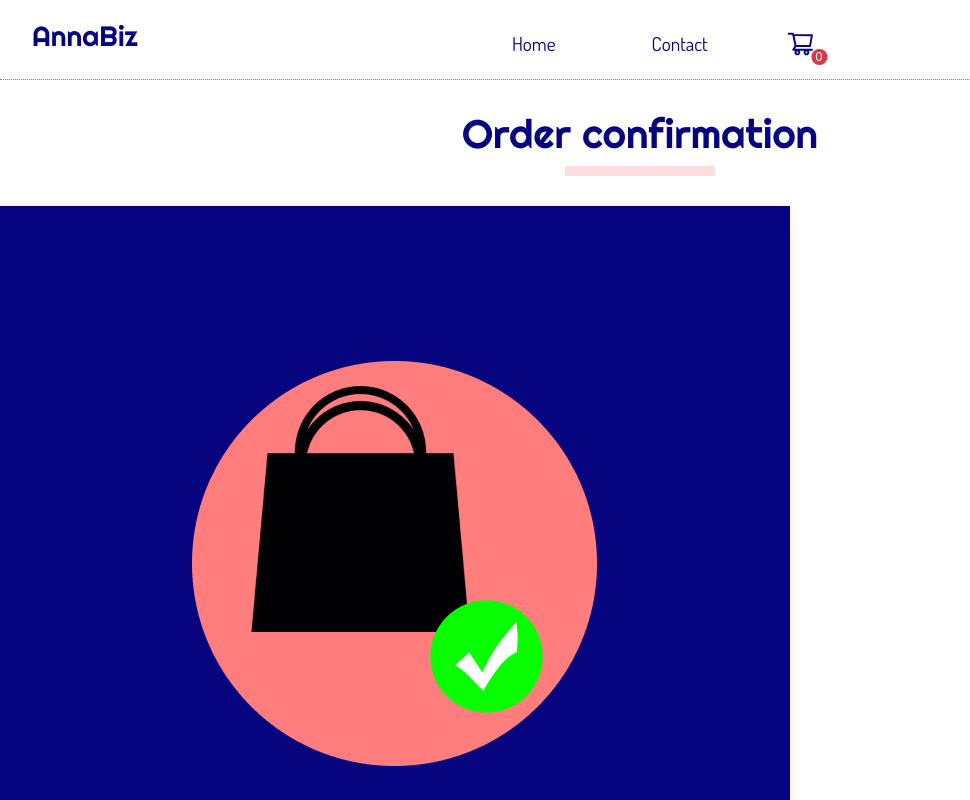
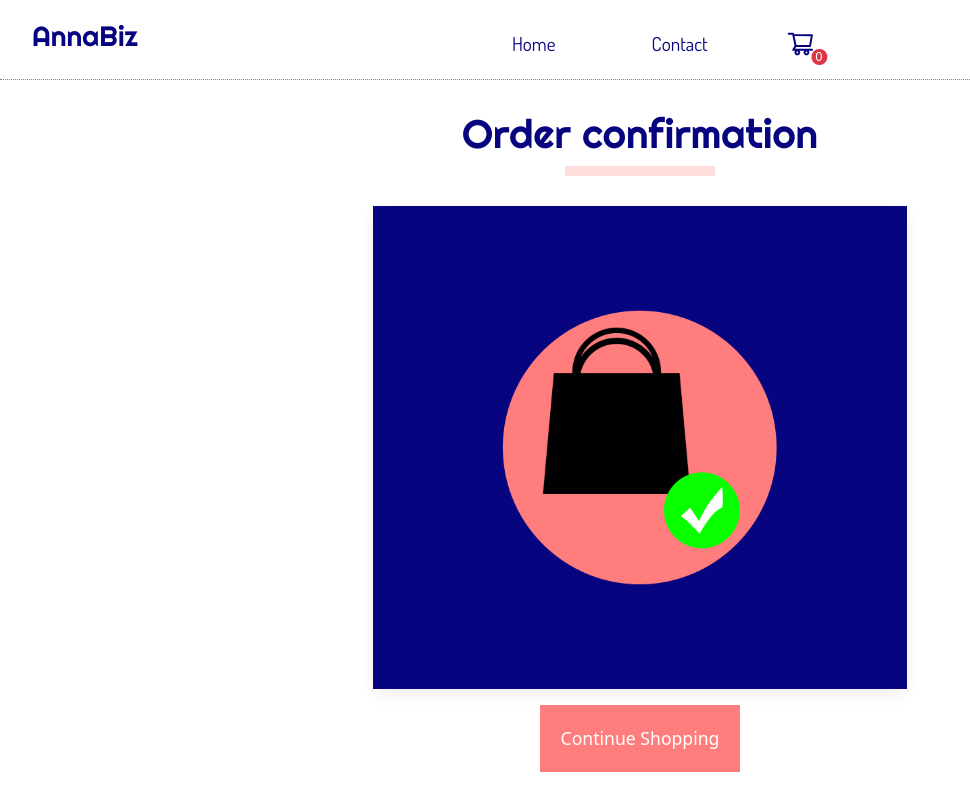
Before and after one commit to AnnaHelene01/OnlineShop-CA, a React (Create React App) app: page /success in a window 1280 px wide. Shown: the top 800 px of the page, without its empty margins (0-970 px from the left). Built offline with nearby package versions, Linux system fonts and the light colour scheme.

Commit message:
fixed warnings

```diff
--- a/src/pages/success/Success.js
+++ b/src/pages/success/Success.js
@@ -1,5 +1,7 @@
 import React from 'react'
-import { Header, HeaderLine } from '../../components/styled-components/SiteStyles'
+import { Col, Container, Row } from 'react-bootstrap';
+import { Link } from 'react-router-dom';
+import { Header, HeaderLine, SubmitBtn } from '../../components/styled-components/SiteStyles'
 import success from './success.png'
 
 const Success = () => {
@@ -7,7 +9,16 @@ const Success = () => {
     <>
       <Header>Order confirmation</Header>
       <HeaderLine></HeaderLine>
-      <img src={success} className='img-fluid shadow-4' alt='...' />
+      <Container>
+        <Row className='m-auto text-center'>
+          <Col sm="6" md="6" lg="6" className='m-auto'>
+            <img src={success} className='img-fluid shadow-4' alt='...' />
+            <Link to='/' className='text-decoration-none text-white' >
+              <SubmitBtn className='mt-3'>Continue Shopping</SubmitBtn>
+            </Link>
+          </Col>
+        </Row>
+      </Container>
 
     </>
   )
```
